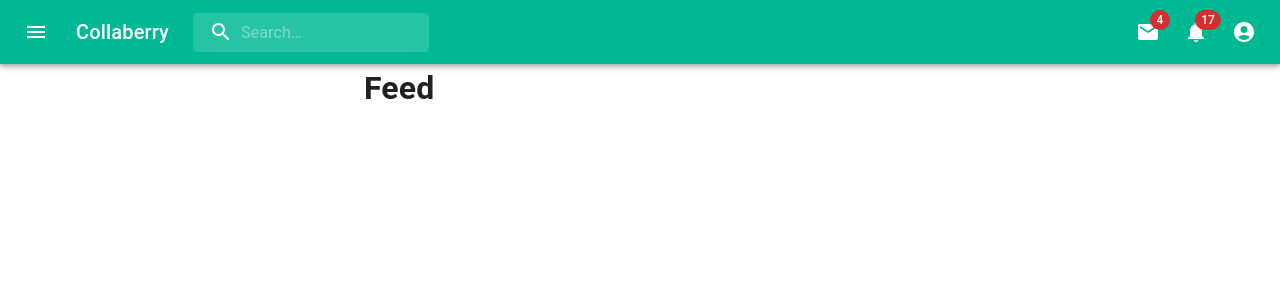
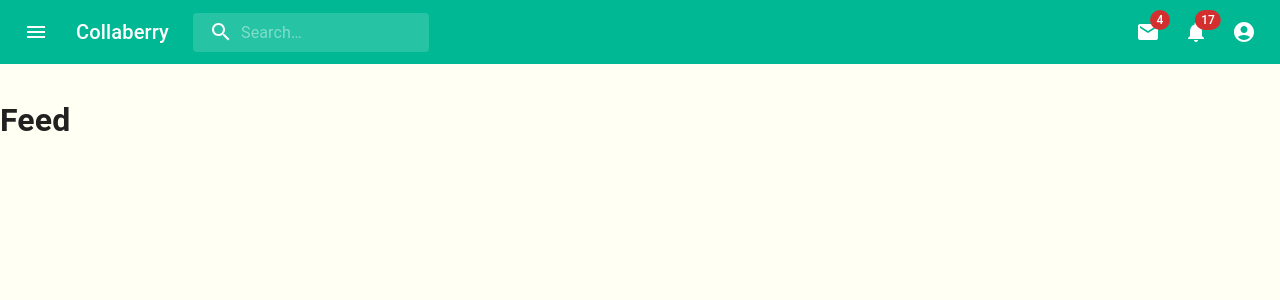
Before and after one commit to rishi-12/roomy, a React (Create React App) app: page / in a window 1280 px wide. Shown: the top 300 px of the page. Built offline with nearby package versions, Linux system fonts and the light colour scheme.

Commit message:
change container in feed component

```diff
--- a/src/components/Chat/Chat.tsx
+++ b/src/components/Chat/Chat.tsx
@@ -1,7 +1,4 @@
 import * as React from "react";
-import NavBar from "../NavBar";
-import CssBaseline from "@mui/material/CssBaseline";
-import Box from "@mui/material/Box";
 import Container from "@mui/material/Container";
 import { styleConstants } from "../../constants/styleConstants";
 import "../../css/chat.scss";
--- a/src/components/Feed/Feed.tsx
+++ b/src/components/Feed/Feed.tsx
@@ -1,12 +1,17 @@
 import * as React from "react";
 import CssBaseline from "@mui/material/CssBaseline";
 import Container from "@mui/material/Container";
+import { styleConstants } from "../../constants/styleConstants";
 
 export default function Feed() {
   return (
     <React.Fragment>
       <CssBaseline />
-      <Container maxWidth="sm">
+      <Container
+        sx={{ bgcolor: styleConstants.bg_color, height: "100vh", pt: "2em" }}
+        maxWidth={false}
+        disableGutters
+      >
         <h1>Feed</h1>
       </Container>
     </React.Fragment>
```
